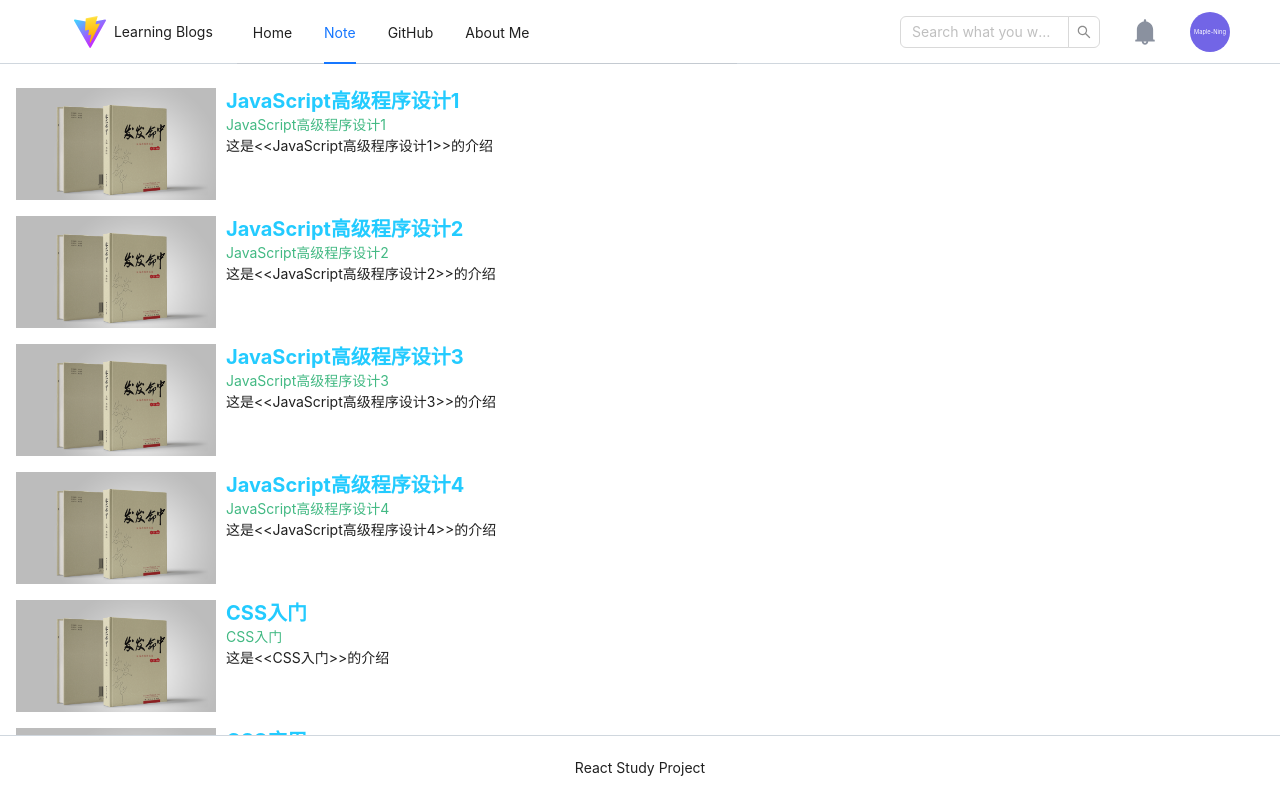
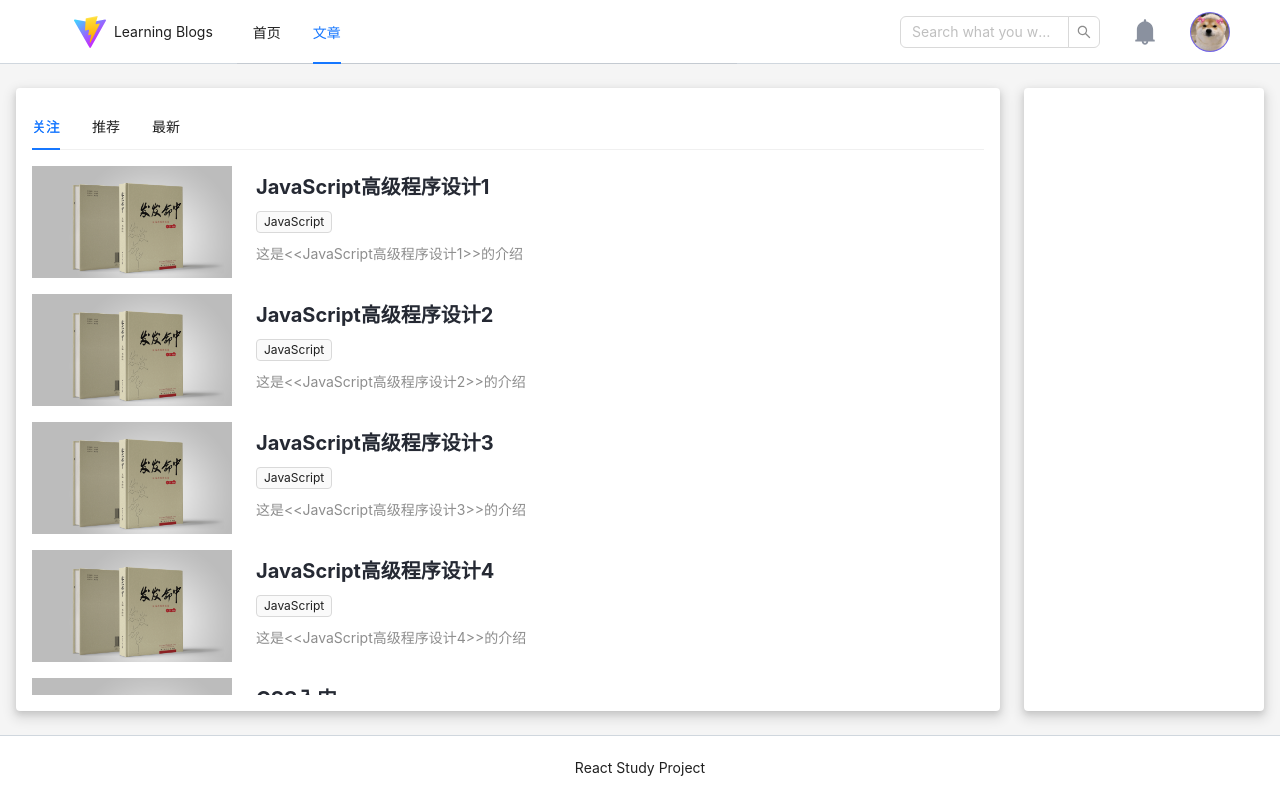
Before and after one commit to Maple-ning/react-vite-app, a React (Vite) app: page /note in a window 1280 px wide. Built offline with nearby package versions, Linux system fonts and the light colour scheme; data requests are answered from the project's data file.

Commit message:
请求封装

```diff
--- a/package.json
+++ b/package.json
@@ -24,6 +24,7 @@
     "react": "^18.2.0",
     "react-bootstrap": "^2.8.0",
     "react-dom": "^18.2.0",
+    "react-infinite-scroll-component": "^6.1.0",
     "react-redux": "^8.1.1",
     "react-router-dom": "^6.14.2",
     "redux": "^4.2.1",
--- a/src/components/UserDrawer/index.module.scss
+++ b/src/components/UserDrawer/index.scss
@@ -6,6 +6,8 @@
 .user-title {
   padding: 8px 8px 0 8px;
   height: 48px;
+  margin-bottom: 16px;
+  color: rgb(31, 35, 40);
   font-weight: 600;
   display: flex;
   align-items: center;
@@ -19,7 +21,7 @@
 }
 
 .user-li {
-  padding: 6px 8px 8px 8px;
+  padding: 8px;
   line-height: 21px;
   color: rgb(31, 35, 40);
   &:hover {
@@ -27,3 +29,10 @@
     cursor: pointer;
   }
 }
+
+.bottom-line {
+  list-style: none;
+  height: 1px;
+  margin: 8px;
+  background: rgba(208, 215, 222, 0.48);
+}
--- a/src/components/UserDrawer/index.tsx
+++ b/src/components/UserDrawer/index.tsx
@@ -3,13 +3,24 @@ import { Avatar, Drawer } from 'antd';
 import { CloseOutlined } from '@ant-design/icons';
 import { useNavigate } from "react-router-dom";
 import { removeLocalStorage } from "@/utils/publicFn";
-import style from "./index.module.scss";
+import { loadImage } from "@/utils/image";
+import "./index.scss";
 
 const UserDrawer: React.FC = (props) => {
   const navigate = useNavigate();
   const [user] = useState("Maple-Ning");
   const onClose = () => {
     props.setOpen(false);
+  };
+  const toAbout = () => {
+    navigate("/about");
+    onClose();
+  }
+  const toGitHub = () => {
+    window.location.href = "https://github.com/Maple-ning";
+  };
+  const toGitee = () => {
+    window.location.href = "https://gitee.com/ning19990806";
   };
   const signOut = () => {
     removeLocalStorage("learn-token");
@@ -19,20 +30,27 @@ const UserDrawer: React.FC = (props) => {
 
   return (
     <>
-      <Drawer bodyStyle={{ padding: 0 }} placement="right" closable={false} onClose={onClose} open={props.open}>
-        <div className={style["user-container"]}>
-          <div className={style["user-title"]}>
+      <Drawer bodyStyle={{ padding: "8px" }} placement="right" closable={false} onClose={onClose} open={props.open}>
+        <div className="user-container">
+          <div className="user-title">
             <span>
-              <Avatar style={{ backgroundColor: "#7265e6", marginRight: "8px", verticalAlign: 'middle' }} size="middle">
+              <Avatar style={{ backgroundColor: "#7265e6", marginRight: "8px", verticalAlign: 'middle' }} size="middle" src={loadImage("avatar.png")}>
                 {user}
               </Avatar>
               Maple-Ning
             </span>
             <CloseOutlined onClick={onClose} />
           </div>
-          <ul className={style["user-body"]}>
-            <li className={style["user-li"]}>Setting</li>
-            <li className={style["user-li"]} onClick={signOut}>Sign out</li>
+          <ul className="user-body">
+            <li className="user-li" onClick={toAbout}>主页</li>
+            <li className="bottom-line"></li>
+            <li className="user-li">设置</li>
+            <li className="user-li">笔记</li>
+            <li className="bottom-line"></li>
+            <li className="user-li" onClick={toGitHub}>GitHub</li>
+            <li className="user-li" onClick={toGitee}>Gitee</li>
+            <li className="bottom-line"></li>
+            <li className="user-li" onClick={signOut}>退出</li>
           </ul>
         </div>
       </Drawer>
--- a/src/index.tsx
+++ b/src/index.tsx
@@ -12,11 +12,9 @@ const root = ReactDOM.createRoot(
 );
 
 root.render(
-  <React.Suspense>
-    <Provider store={store}>
-      <Router>
-        <App />
-      </Router>
-    </Provider>
-  </React.Suspense>
+  <Provider store={store}>
+    <Router>
+      <App />
+    </Router>
+  </Provider>
 );
--- a/src/layout/components/menuList.tsx
+++ b/src/layout/components/menuList.tsx
@@ -7,25 +7,25 @@ import { useLocalStorage } from "@/hooks";
 
 const items: MenuProps['items'] = [
   {
-    label: 'Home',
+    label: '首页',
     key: '/home',
   },
   {
-    label: 'Note',
+    label: '文章',
     key: '/note',
   },
-  {
-    label: (
-      <a href="https://github.com/Maple-ning" target="_top" rel="noopener noreferrer">
-        GitHub
-      </a>
-    ),
-    key: '/github',
-  },
-  {
-    label: 'About Me',
-    key: '/about',
-  },
+  // {
+  //   label: (
+  //     <a href="https://github.com/Maple-ning" target="_top" rel="noopener noreferrer">
+  //       GitHub
+  //     </a>
+  //   ),
+  //   key: '/github',
+  // },
+  // {
+  //   label: 'About Me',
+  //   key: '/about',
+  // },
 ];
 
 const menuList: React.FC = () => {
--- a/src/layout/components/rightSetting.tsx
+++ b/src/layout/components/rightSetting.tsx
@@ -1,6 +1,7 @@
 import React, { useState } from 'react';
 import { Avatar, Dropdown, message, Space, Input } from 'antd';
 import { BellFilled } from '@ant-design/icons';
+import { loadImage } from "@/utils/image";
 import UserDrawer from "@/components/UserDrawer";
 import "../style/topMenu.scss";
 
@@ -21,7 +22,7 @@ const rightSetting: React.FC = () => {
         <BellFilled style={{ fontSize: "26px", color: "#8a919f" }} />
       </li>
       <li className="nav-item" onClick={clickUser}>
-        <Avatar style={{ backgroundColor: "#7265e6", verticalAlign: 'middle' }} size="large">
+        <Avatar style={{ backgroundColor: "#7265e6", verticalAlign: 'middle' }} size="large" src={loadImage("avatar.png")}>
           {user}
         </Avatar>
       </li>
--- a/src/pages/Note/index.scss
+++ b/src/pages/Note/index.scss
@@ -1,8 +1,7 @@
 .note-view {
   height: 100%;
   padding: 24px 16px;
-  overflow-y: auto;
-  background-color: #fff;
+  display: flex;
   .note-item {
     display: flex;
     height: 112px;
@@ -16,6 +15,24 @@
       transform: scale(1.1);
       transition: all 0.3s ease-out 0s;
     }
+  }
+  .note-left {
+    flex: 1 1 auto;
+    background: #fff;
+    display: flex;
+    flex-direction: column;
+    padding: 16px;
+    .note-list {
+      flex: 1 1 auto;
+    }
+  }
+  .note-right {
+    width: 240px;
+    background: #fff;
+    margin-left: 24px;
+    flex: 0 0 auto;
+    display: flex;
+    flex-direction: column;
   }
 }
 
@@ -32,30 +49,35 @@
 
 .detail-wrapper {
   flex: 1;
-  padding: 0 0 0 10px;
+  margin-left: 16px;
+  padding: 8px;
   display: flex;
   flex-direction: column;
   .article-title {
-    color: rgb( 35,203,255 );
+    color: #252933;
     cursor: pointer;
     font-size: 20px;
     font-weight: 700;
     line-height: 1.3;
+    margin-bottom: 10px;
     text-decoration: none;
     white-space: nowrap;
     &:hover {
-      color: red;
+      color: #1677ff;
+      cursor: pointer;
     }
   }
   .article-publish-time {
-    color: rgb( 66,185,131 );
+    color: rgba(0, 0, 0, 0.45);
     font-size: 14px;
     line-height: 1.5;
+    margin-bottom: 10px;
   }
   .article-intro {
     -webkit-line-clamp: 3;
     -webkit-box-orient: vertical;
     font-size: 14px;
     line-height: 1.5;
+    color: rgba(0, 0, 0, 0.45);
   }
 }
--- a/src/pages/Note/index.tsx
+++ b/src/pages/Note/index.tsx
@@ -3,23 +3,89 @@ import { useNavigate } from "react-router-dom";
 import { Image } from 'antd';
 import { getHomeList } from "@/api/home";
 import { loadImage } from "@/utils/image";
+import { Tabs,Tag  } from 'antd';
+import type { TabsProps } from 'antd';
 import "./index.scss";
+import InfiniteScroll from 'react-infinite-scroll-component';
+import { Avatar, Divider, List, Skeleton } from 'antd';
+
+interface DataType {
+  gender: string;
+  name: {
+    title: string;
+    first: string;
+    last: string;
+  };
+  email: string;
+  picture: {
+    large: string;
+    medium: string;
+    thumbnail: string;
+  };
+  nat: string;
+}
+
+const items: TabsProps['items'] = [
+  {
+    key: '1',
+    label: '关注',
+  },
+  {
+    key: '2',
+    label: '推荐',
+  },
+  {
+    key: '3',
+    label: '最新',
+  },
+];
+
+const onChange = (key: string) => {
+  console.log(key);
+};
 
 const Note: React.FC = () => {
-  const [list, setList] = useState([]);
-  useEffect(() => {
-    getHomeList().then((res) => {
-      if (res.code === 200) {
-        setList(res.data);
-      }
-    })
-  }, []);
 
   const navigate = useNavigate();
   const toDetail = () => navigate("/note/123");
+
+  const [loading, setLoading] = useState(false);
+  const [data, setData] = useState<DataType[]>([]);
+
+  const loadMoreData = () => {
+    if (loading) {
+      return;
+    }
+    setLoading(true);
+    getHomeList().then((res) => {
+      if (res.code === 200) {
+        setData([...data, ...res.data]);
+        setLoading(false);
+      }
+    }).catch(() => {
+      setLoading(false);
+    });
+  };
+
+  useEffect(() => {
+    loadMoreData();
+  }, []);
   return <div className="note-view root">
+    <div className="note-left card-shadow">
+      <Tabs defaultActiveKey="1" items={items} onChange={onChange} />
+      <div className="note-list" id="scrollableDiv" style={{
+        overflow: 'auto',
+      }}>
+        <InfiniteScroll
+          dataLength={data.length}
+          next={loadMoreData}
+          hasMore={data.length < 50}
+          loader={<Skeleton avatar paragraph={{ rows: 1 }} active />}
+          endMessage={<Divider plain>It is all, nothing more 🤐</Divider>}
+          scrollableTarget="scrollableDiv"
+        >
           {
-      list.map((item, index) => {
+            data.map((item, index) => {
               return <div key={index} className="note-item" onClick={toDetail}>
                 <div className="image-wrapper">
                   <Image
@@ -30,13 +96,17 @@ const Note: React.FC = () => {
                 </div>
                 <div className="detail-wrapper">
                   <div className="article-title">{item.name}</div>
-            <div className="article-publish-time">{item.name}</div>
+                  <div className="article-publish-time"><Tag>{item.type}</Tag></div>
                   <div className="article-intro">{item.introduce}</div>
                 </div>
               </div>
             }
             )
           }
+        </InfiniteScroll>
+      </div>
+    </div>
+    <div className="note-right card-shadow"></div>
   </div>;
 };
 
```
Also changed, not shown: 1 other file (tests, documents, lock files or other folders). Lines whose indentation alone changed are shown as unchanged.
